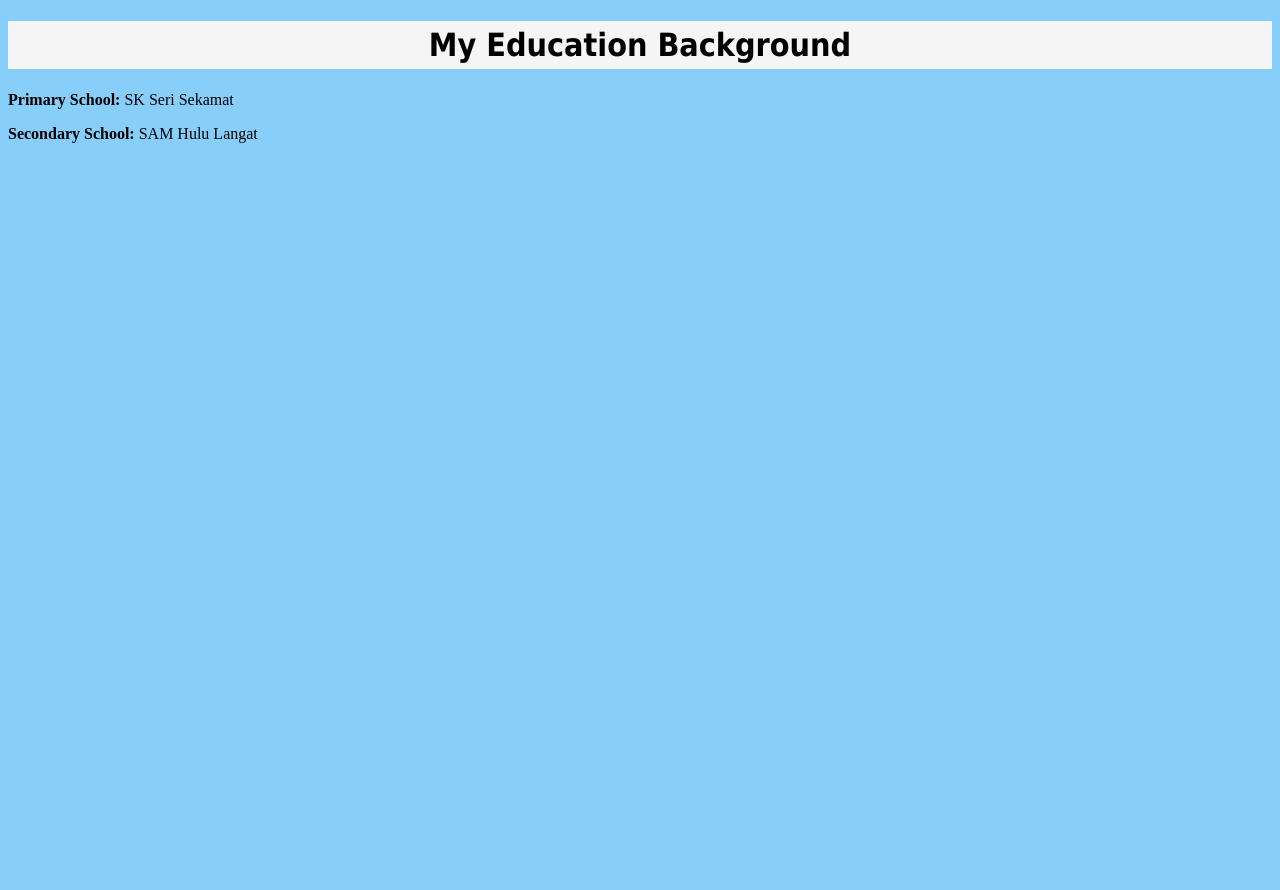
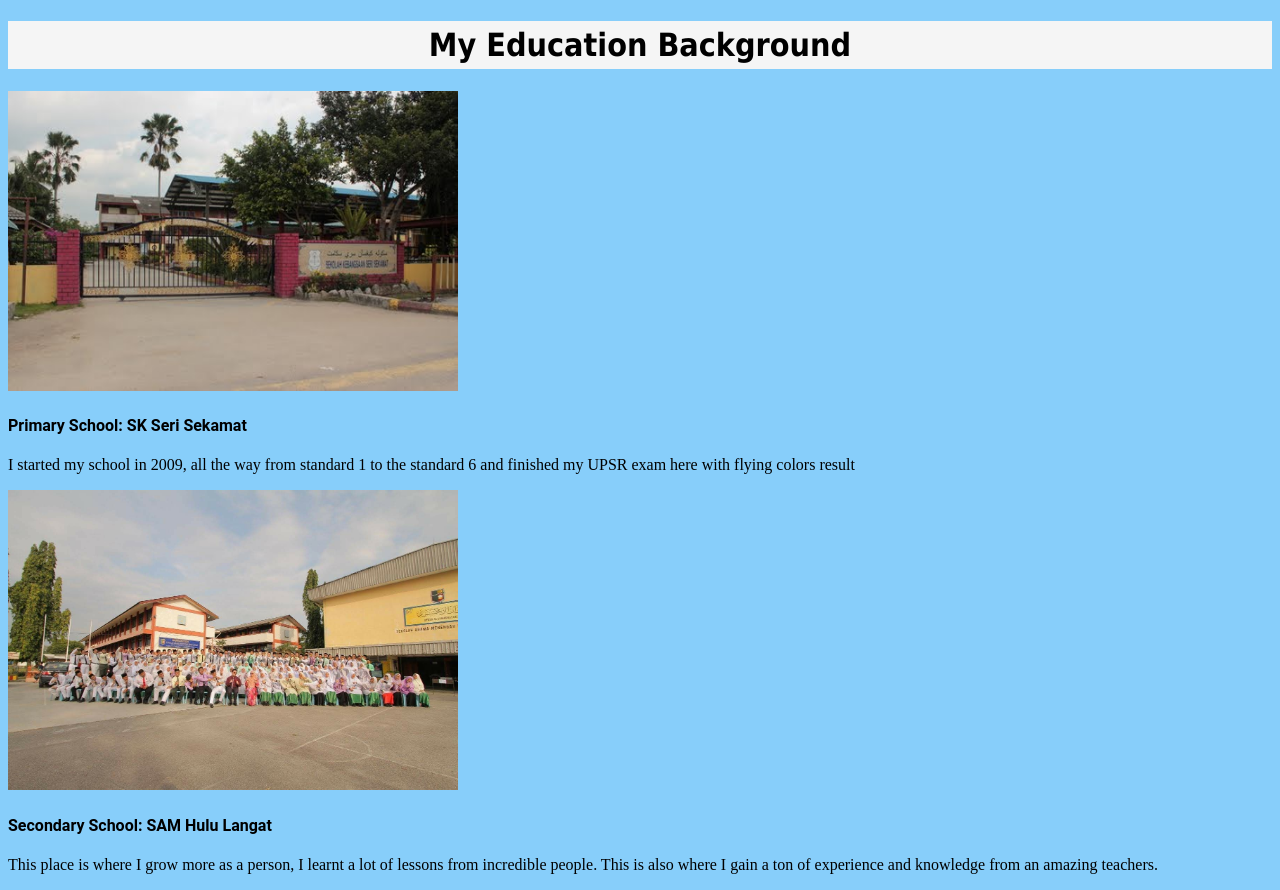
Before and after one commit to afiqiman11/personal_site, a plain HTML site: page education.html in a window 1280 px wide. Before the commit the page ends 800 px from the top, so only its background shows below. Drawn offline with Linux system fonts and the light colour scheme.

Commit message:
add picture

```diff
--- a/education.html
+++ b/education.html
@@ -16,6 +16,15 @@
 			background-color: whitesmoke;
 			padding: 5px;
 		}
+		h4
+		{
+			font-family: roboto;
+		}
+		p
+		{
+			text-align: justify;
+		}
+
 
 
 	</style>
@@ -23,8 +32,16 @@
 <body>
 	<h1>My Education Background</h1>
 
-	<p><b>Primary School:</b> SK Seri Sekamat</p>
-	<p><b>Secondary School:</b> SAM Hulu Langat</p>
+	<a href="https://ms.wikipedia.org/wiki/Sekolah_Kebangsaan_Seri_Sekamat"><img src="images/sekolah1.jpg" style="height: 300px"></a>
+
+	<h4>Primary School: SK Seri Sekamat</h4>
+
+	<p>I started my school in 2009, all the way from standard 1 to the standard 6 and finished my UPSR exam here with flying colors result</p>
+
+	<a href="https://ms.wikipedia.org/wiki/Sekolah_Agama_Menengah_Hulu_Langat"><img src="images/sekolah2.jpg" style="height: 300px"></a>
+	<h4>Secondary School: SAM Hulu Langat</h4>
+
+	<p>This place is where I grow more as a person, I learnt a lot of lessons from incredible people. This is also where I gain a ton of experience and knowledge from an amazing teachers. </p>
 
 </body>
 </html>
```
Also changed, not shown: biodata.html (+2 -2 lines), images/sekolah1.jpg (added), images/sekolah2.jpg (added).
